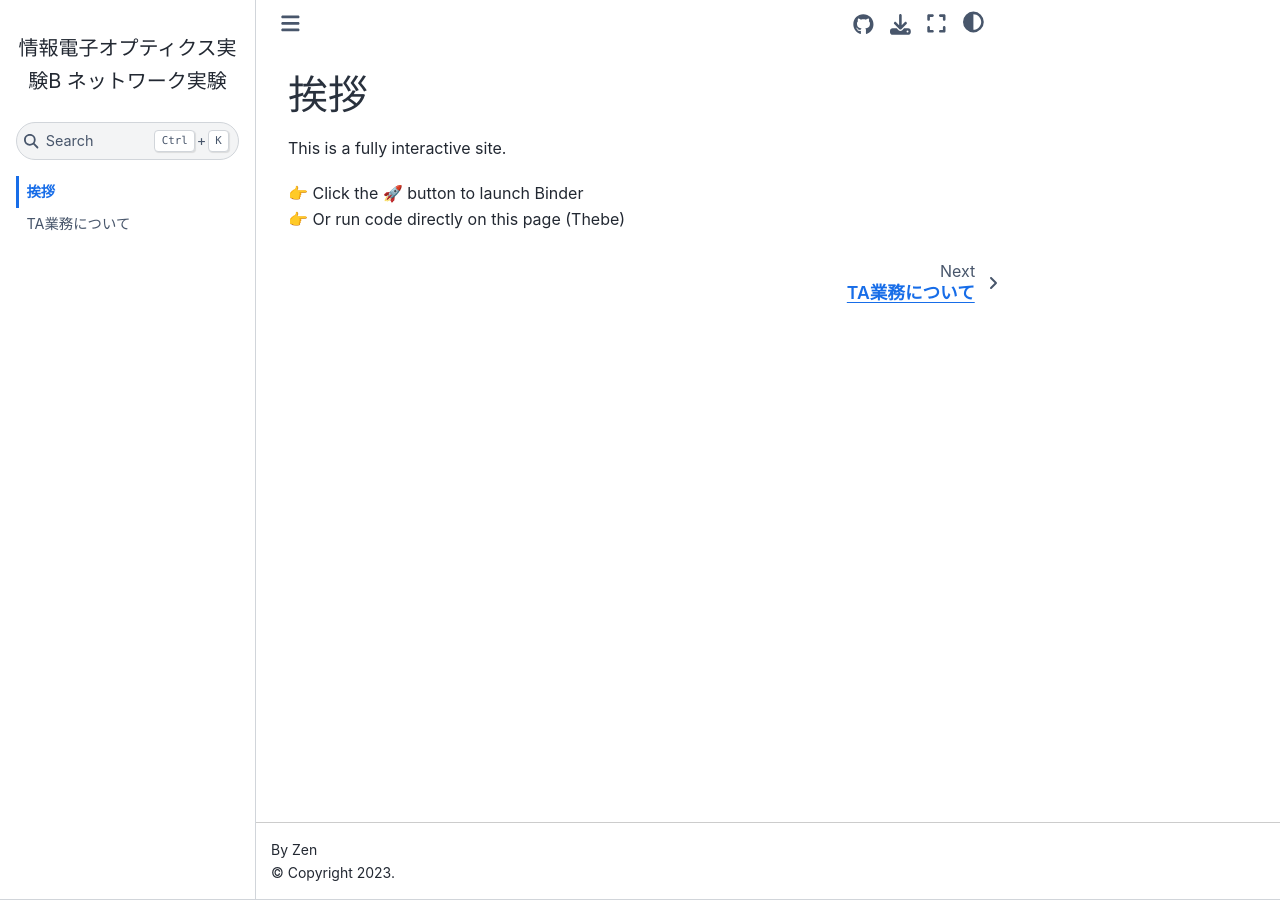
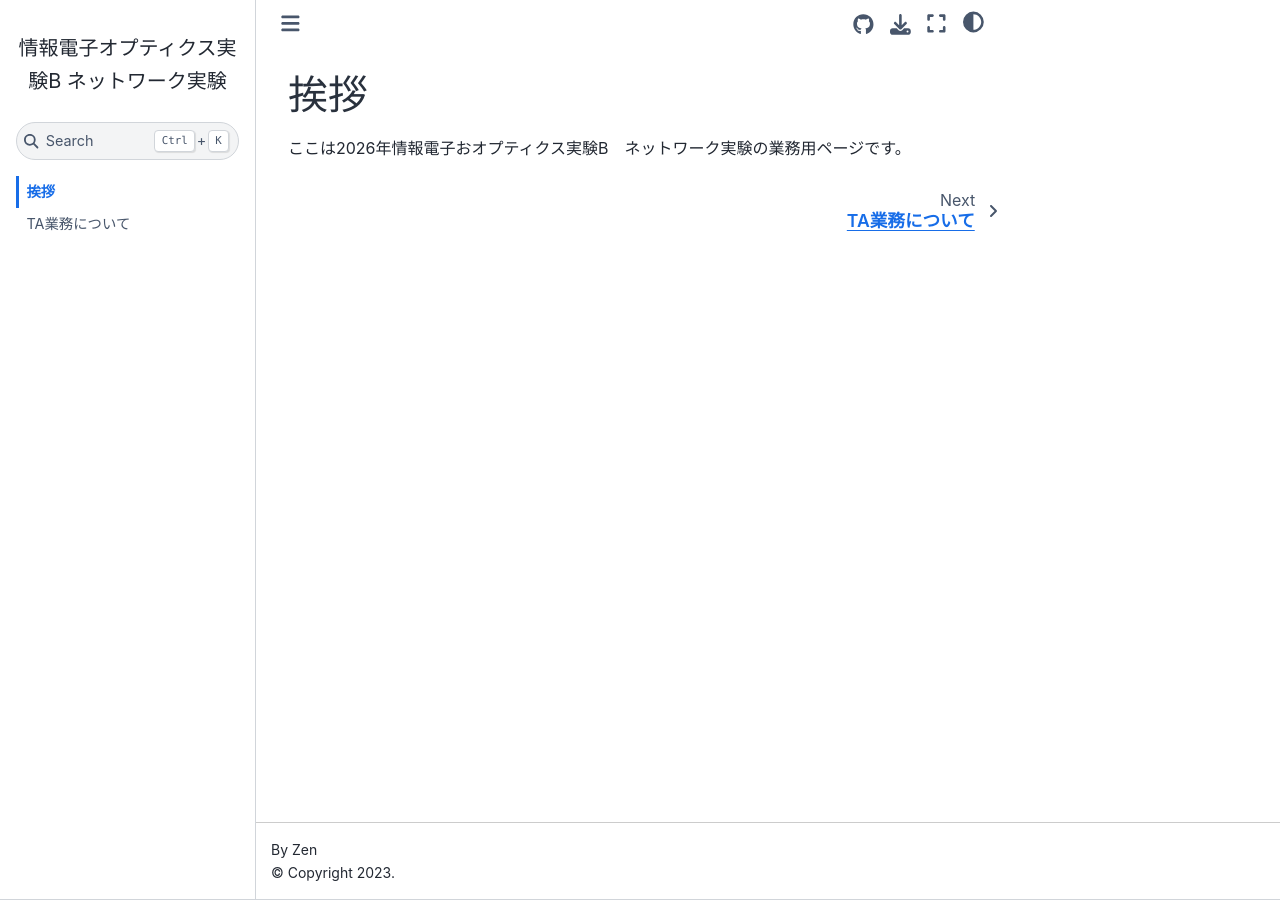
Before and after one commit to z-labo/JB2026, a Jupyter Book: the page built from intro.md, in a window 1280 px wide. Built offline with Jupyter Book 1.0.4 settings and Sphinx 7.4.7 and the Sphinx Book theme 1.1.4, drawn with Linux system fonts in a browser that asks for light colours; a script that is not in the unit is left out; comment, search, counter and statistics services are not loaded.

Commit message:
Update intro.md

```diff
--- a/intro.md
+++ b/intro.md
@@ -1,6 +1,3 @@
 # 挨拶
 
-This is a fully interactive site.
-
-👉 Click the 🚀 button to launch Binder
-👉 Or run code directly on this page (Thebe)
+ここは2026年情報電子おオプティクス実験B　ネットワーク実験の業務用ページです。
```
